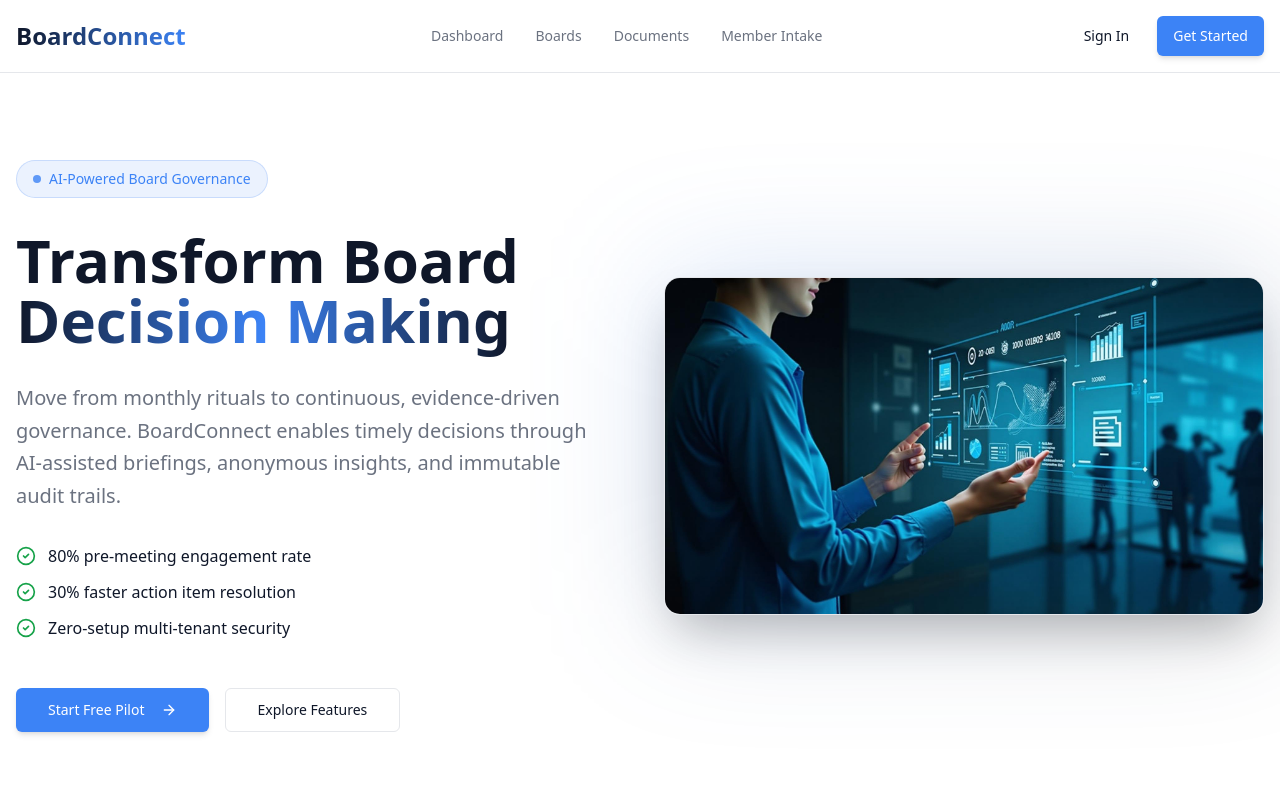
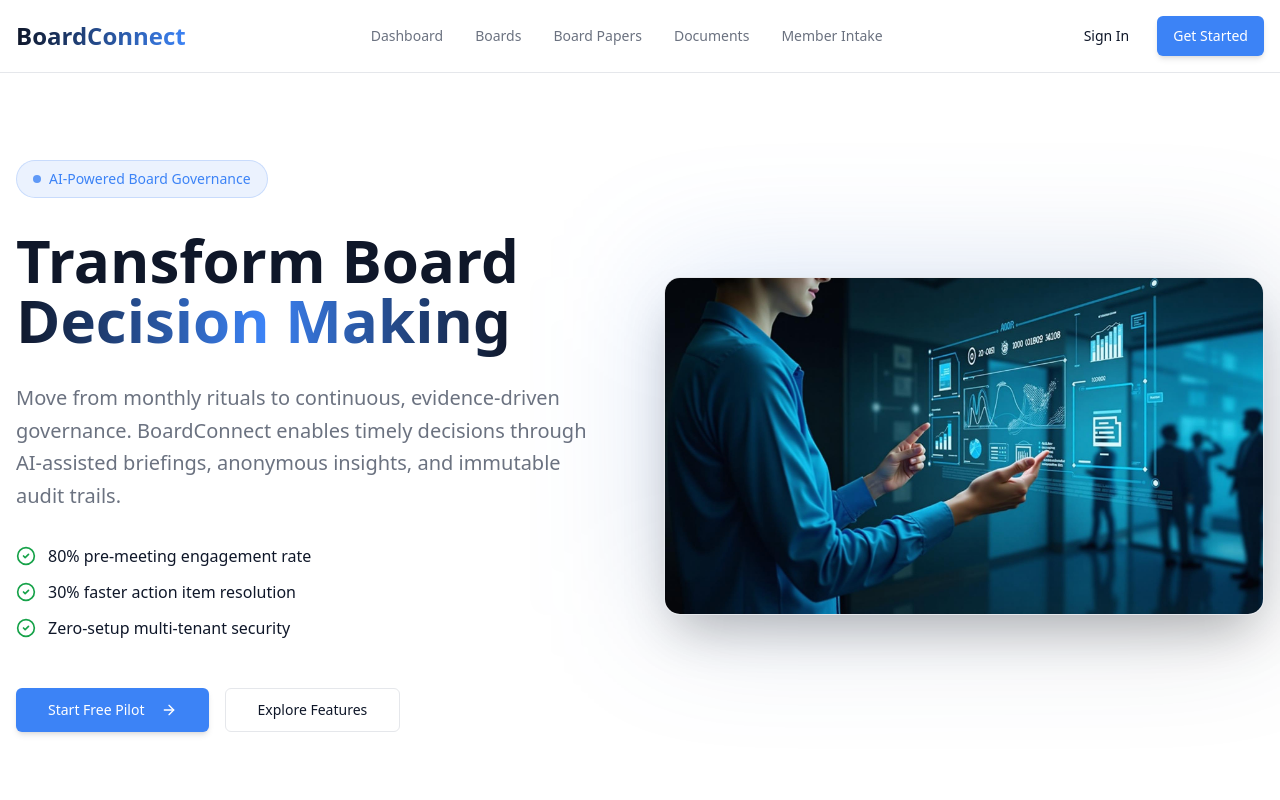
Before and after one commit to DRycroft/DirectorAiT, a React (Vite) app: page / in a window 1280 px wide. Shown: the top 800 px of the page. Built offline with nearby package versions, Linux system fonts and the light colour scheme; the HTML template or start-up script is replaced by a standard one.

Commit message:
Add "Board Papers" page

```diff
--- a/src/components/Navigation.tsx
+++ b/src/components/Navigation.tsx
@@ -17,6 +17,9 @@ const Navigation = () => {
           </Link>
           <Link to="/boards" className="text-sm font-medium text-muted-foreground hover:text-foreground transition-colors">
             Boards
+          </Link>
+          <Link to="/board-papers" className="text-sm font-medium text-muted-foreground hover:text-foreground transition-colors">
+            Board Papers
           </Link>
           <Link to="/library" className="text-sm font-medium text-muted-foreground hover:text-foreground transition-colors">
             Documents
```
